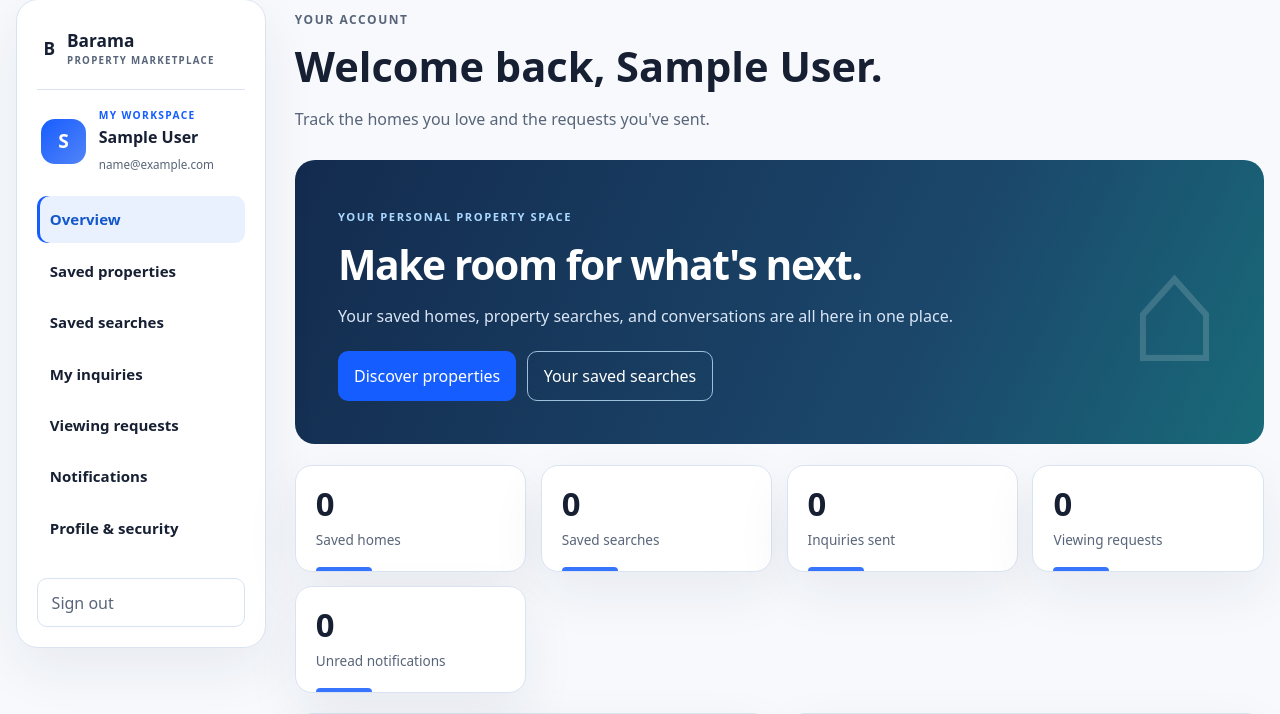
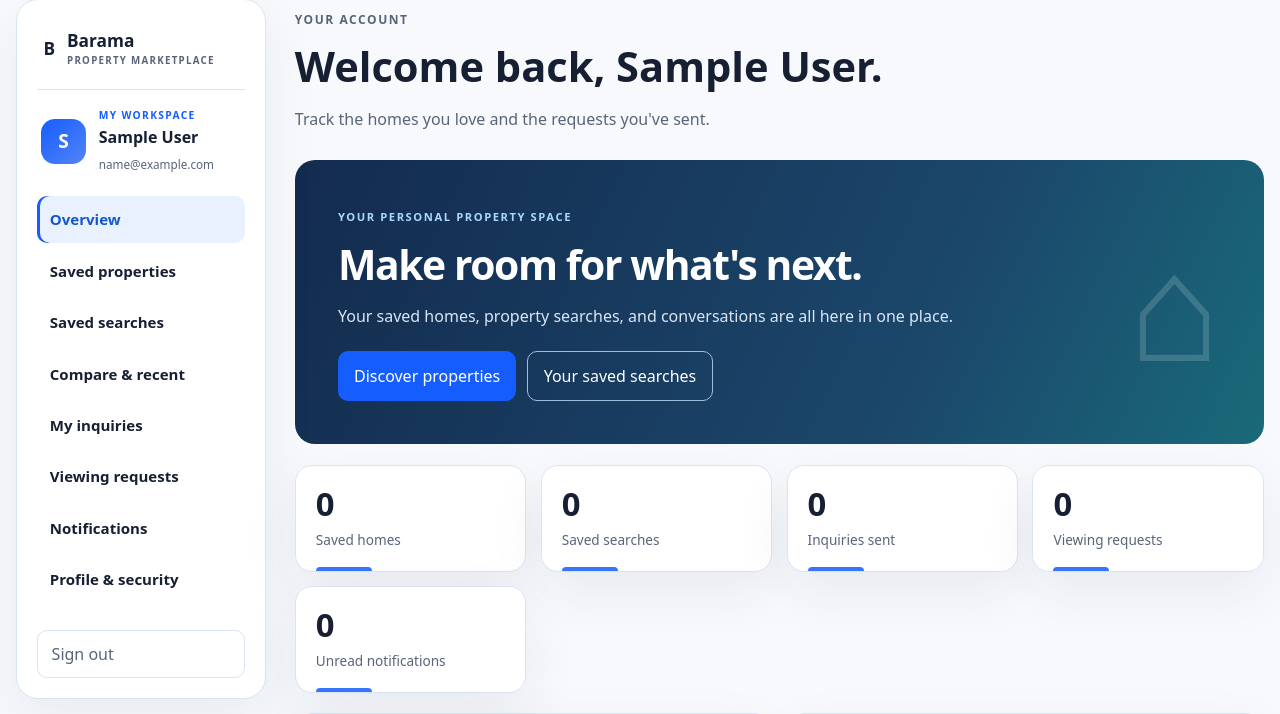
Before and after one commit to tonsamith128/Barama-Real-Estate, a Laravel app: page /account in a window 1280 px wide. Shown: the part 106-820 px from the top of the page. Run offline with Laravel 12, Linux system fonts and the light colour scheme; the visitor is signed in with stand-in values (Sample User, id 1); data that the repository does not hold is empty; style sheets or scripts are compiled from the project's sources.

Commit message:
feat(account-ui): connect private comparison and opt-in history in current layouts

```diff
--- a/resources/views/components/layouts/account.blade.php
+++ b/resources/views/components/layouts/account.blade.php
@@ -13,6 +13,7 @@
                 <a @class(['is-current' => request()->routeIs('account.dashboard')]) href="{{ route('account.dashboard') }}">Overview</a>
                 <a @class(['is-current' => request()->routeIs('account.saved.*')]) href="{{ route('account.saved.index') }}">Saved properties</a>
                 <a @class(['is-current' => request()->routeIs('account.searches.*')]) href="{{ route('account.searches.index') }}">Saved searches</a>
+                <a @class(['is-current' => request()->routeIs('account.activity.*')]) href="{{ route('account.activity.index') }}">Compare &amp; recent</a>
                 <a @class(['is-current' => request()->routeIs('account.inquiries.*')]) href="{{ route('account.inquiries.index') }}">My inquiries</a>
                 <a @class(['is-current' => request()->routeIs('account.viewings.*')]) href="{{ route('account.viewings.index') }}">Viewing requests</a>
                 <a @class(['is-current' => request()->routeIs('account.notifications.*')]) href="{{ route('account.notifications.index') }}">Notifications</a>
```
